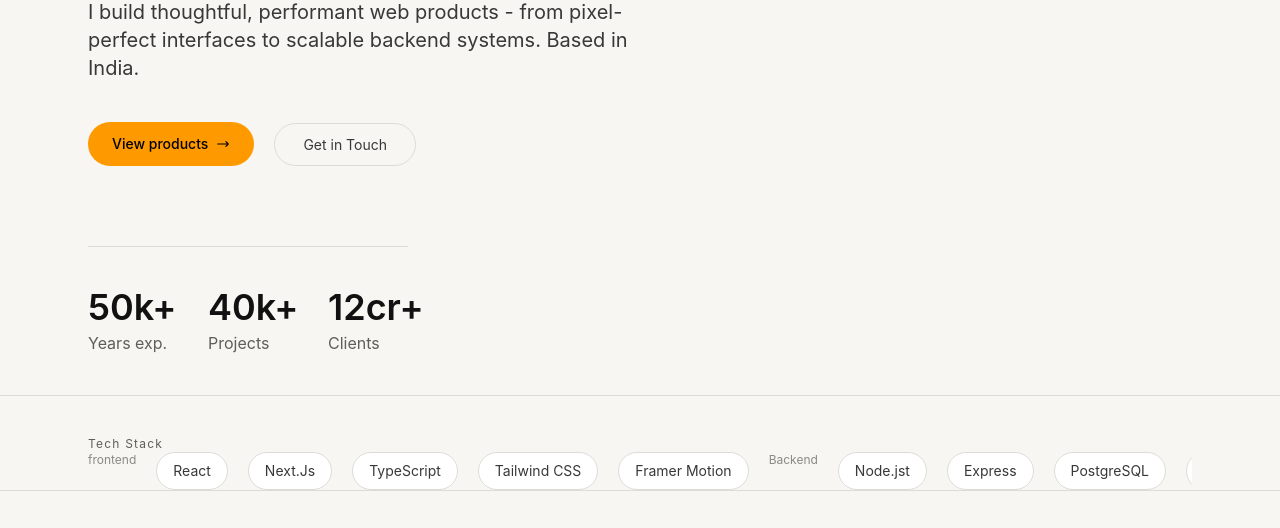
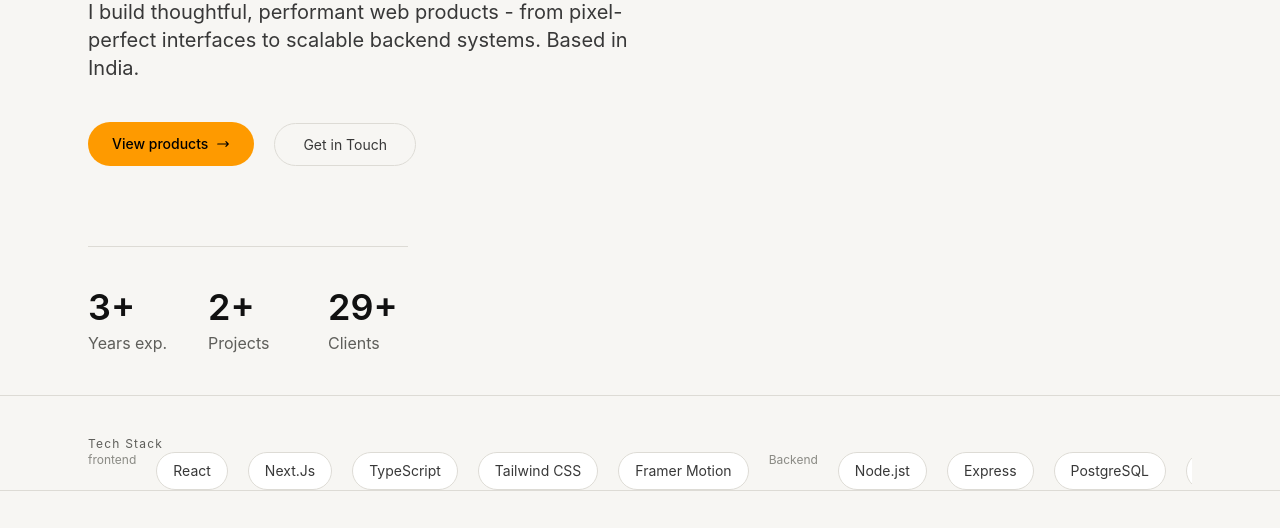
Before and after one commit to ashish4886014/portfolio, a plain HTML site: page index.html in a window 1280 px wide. Shown: the part 540-1068 px from the top of the page. Drawn offline with Linux system fonts and the light colour scheme.

Commit message:
Revise statistics for experience, projects, and clients

```diff
--- a/index.html
+++ b/index.html
@@ -61,15 +61,15 @@
 
             <div class="border-t border-(--border) grid grid-cols-3 pt-10  gap-10 max-w-xs animate-fade-in-up-3">
                 <div>
-                    <p class="text-4xl font-semibold mb-1 text-(--text-1)">50k+</p>
+                    <p class="text-4xl font-semibold mb-1 text-(--text-1)">3+</p>
                     <p class="text-(--text-3)">Years exp.</p>
                 </div>
                 <div>
-                    <p class="text-4xl font-semibold mb-1 text-(--text-1)">40k+</p>
+                    <p class="text-4xl font-semibold mb-1 text-(--text-1)">2+</p>
                     <p class="text-(--text-3)">Projects</p>
                 </div>
                 <div>
-                    <p class="text-4xl font-semibold mb-1 text-(--text-1)">12cr+</p>
+                    <p class="text-4xl font-semibold mb-1 text-(--text-1)">29+</p>
                     <p class="text-(--text-3)">Clients</p>
                 </div>
 
```
